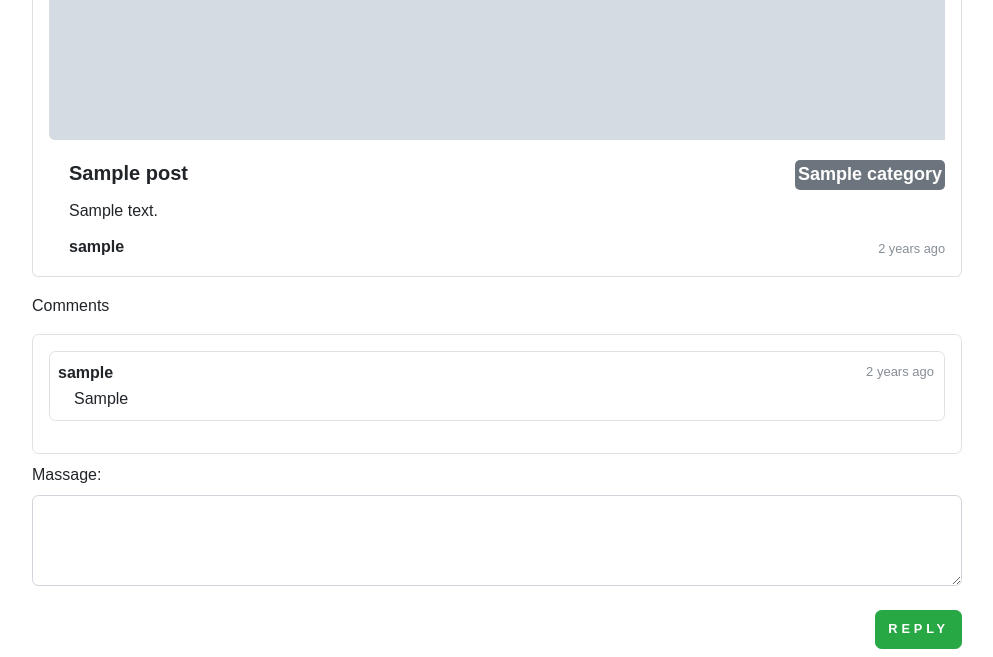
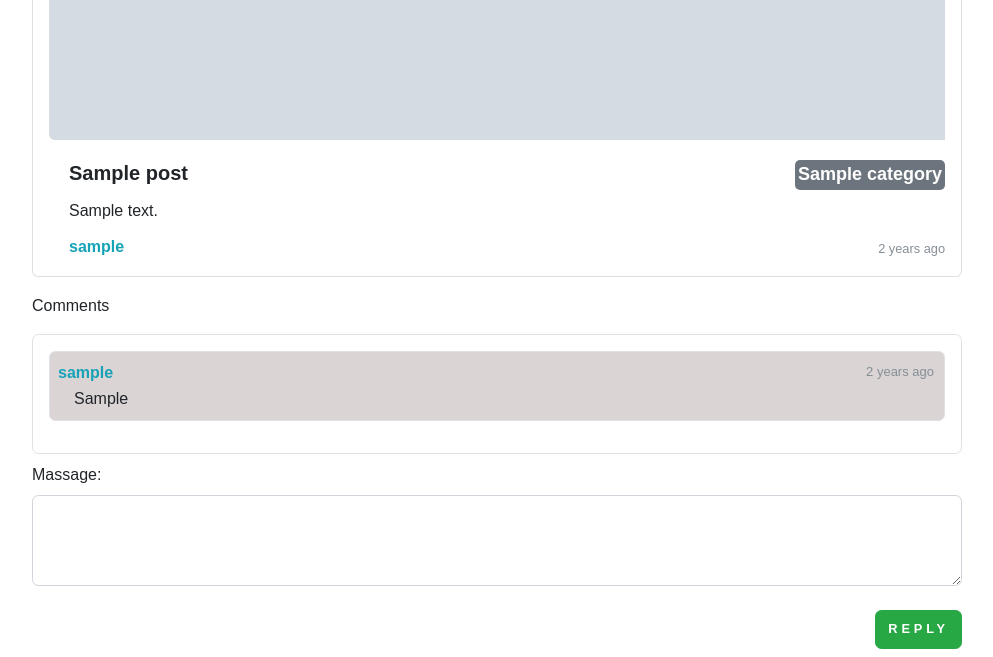
Before and after one commit to hosamhamdy258/django-blog, a Django app: page /categories/1/1/ in a window 1280 px wide. Shown: the part 680-1337 px from the top of the page, without its empty margins (143-1136 px from the left). Run offline with Django 4.2, Linux system fonts and the light colour scheme; a user stored in the database is signed in; tables that the repository leaves empty hold one stand-in row (values such as "Sample post"); grey boxes marked "Sample" are stand-in pictures; some libraries are stand-ins or nearby versions.

Commit message:
changing style

```diff
--- a/static/categories/css/main.css
+++ b/static/categories/css/main.css
@@ -128,6 +128,7 @@ aside ul li a {
 
 .commentParg {
     position: relative;
+    background-color: rgba(212, 205, 205, 0.855);
 }
 
 .commentParg .commentTime {
--- a/templates/categories/base.html
+++ b/templates/categories/base.html
@@ -10,6 +10,7 @@
   <!-- CSS only -->
   <link href="https://cdn.jsdelivr.net/npm/bootstrap@5.2.0/dist/css/bootstrap.min.css" rel="stylesheet"
     integrity="sha384-gH2yIJqKdNHPEq0n4Mqa/HGKIhSkIHeL5AyhkYV8i59U5AR6csBvApHHNl/vI1Bx" crossorigin="anonymous" />
+
   <link rel="stylesheet" href="{% static 'categories/css/home.css' %}" />
 
   <link rel="stylesheet" href="{% static 'categories/css/main.css' %}" />
--- a/templates/categories/post.html
+++ b/templates/categories/post.html
@@ -22,16 +22,16 @@
       <h5 class="card-title top1 text-white text-bg-secondary">{{post.category}}</h5>
       <p class="card-text">{{post.content}}</p>
       <p class="card-text"><small class="text-muted bottom1">{{ post.whenpublished}}</small></p>
-      <p class="card-text"><strong class="bottom2">{{post.created_by.username}}</strong></p>
+      <p class="card-text"><strong class="bottom2 text-info">{{post.created_by.username}}</strong></p>
     </div>
   </div>
 
   {% if post.comments.all %}
   <p>Comments</p>
-  <div class="border border-secondary rounded p-3 mb-2">
+  <div class="border border-secondary rounded p-3 mb-2 ">
     {% for comment in post.comments.all %}
     <p class="border rounded p-2 commentParg">
-      <strong class="">{{comment.created_by.username}}</strong><br>
+      <strong class="text-info">{{comment.created_by.username}}</strong><br>
       <span class=" fs-6 m-0 mx-3 ">{{comment.massage}} </span><br>
       <span class="text-muted commentTime">{{ comment.whenpublished }}</span>
     </p>
```
